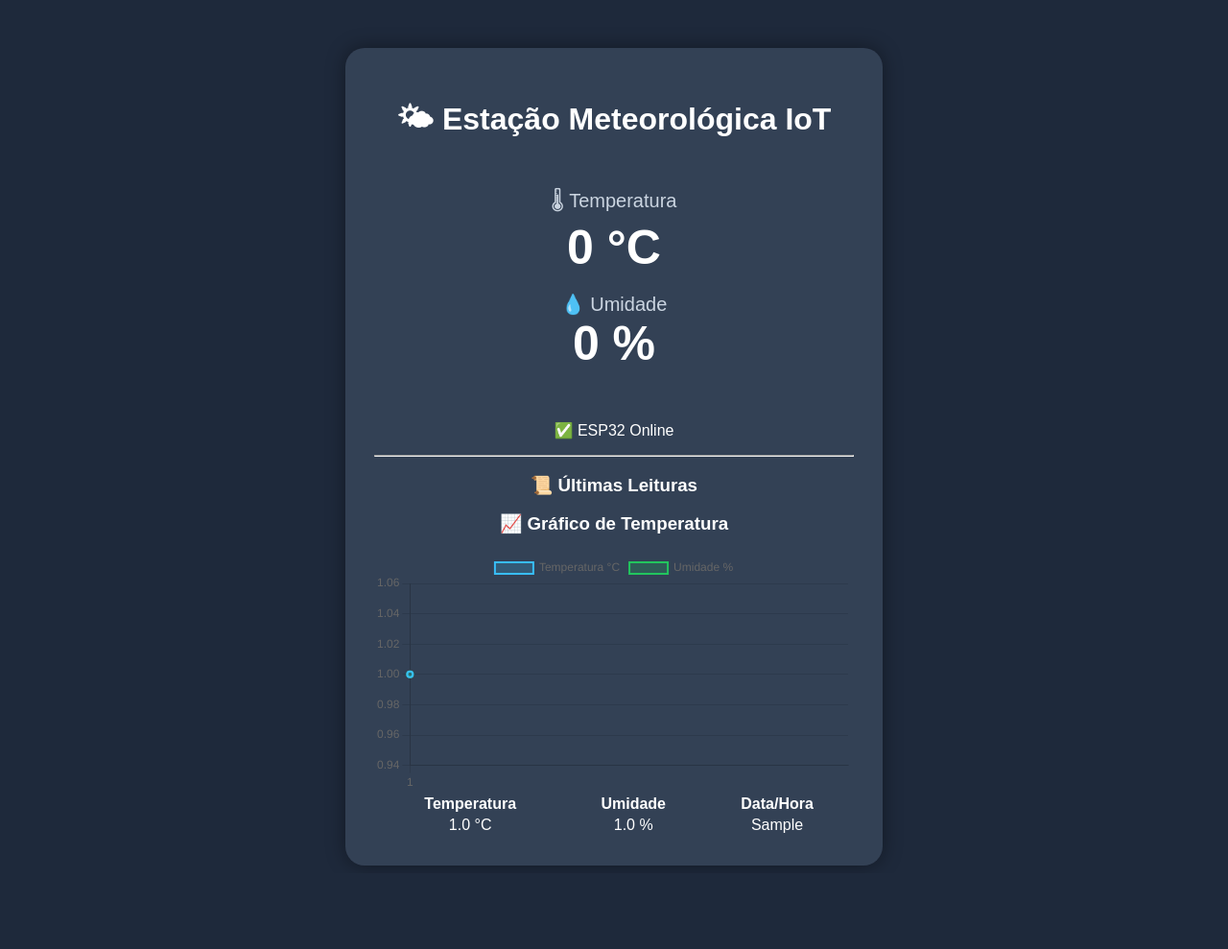
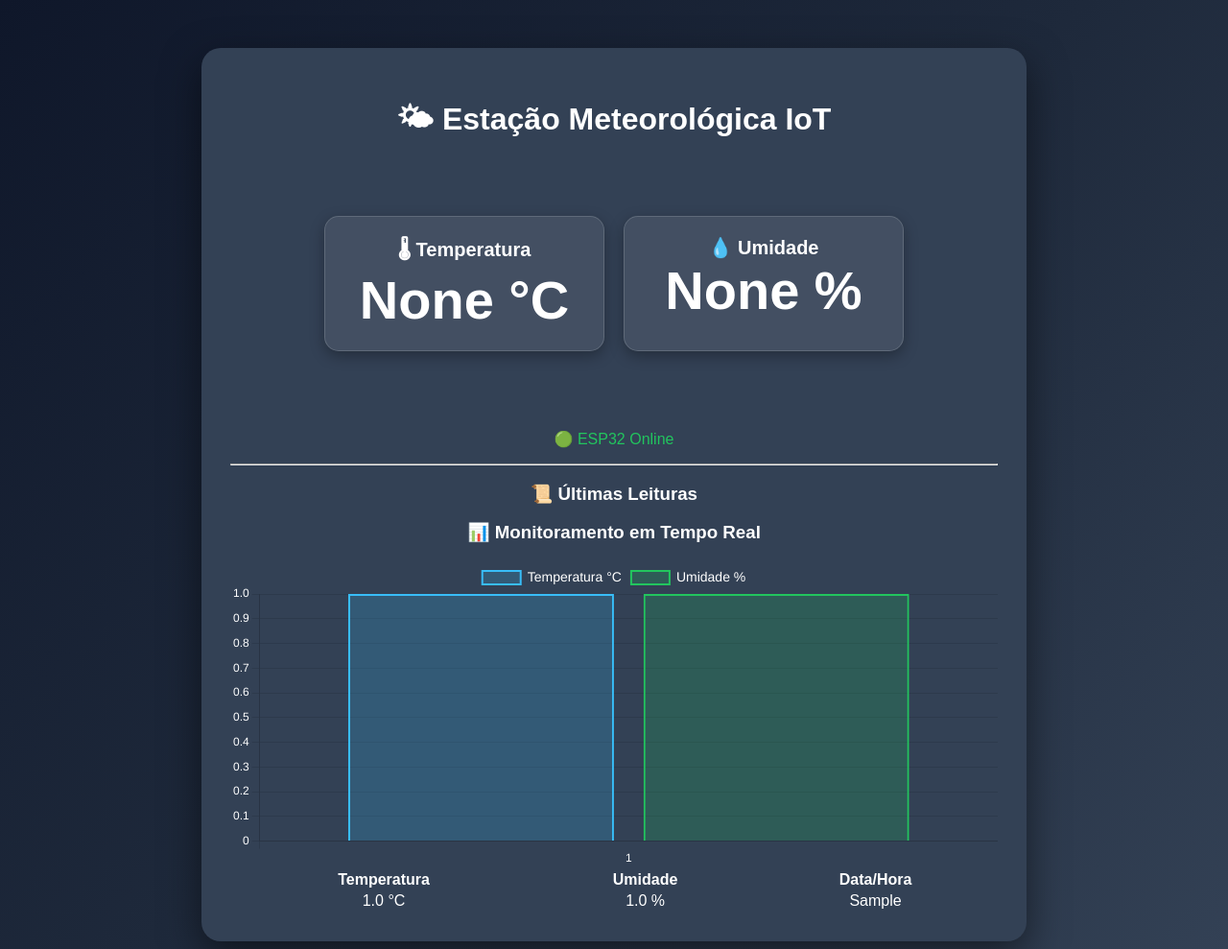
Before and after one commit to DanRod1981/estacao-meteorologica-iot, a Flask app: page / in a window 1280 px wide. Shown: the whole page at 96% size. Before the commit the page ends 902 px from the top, so only its background shows below. Run offline with Flask 3, Linux system fonts and the light colour scheme; tables that the repository leaves empty hold one stand-in row (values such as "Sample post").

Commit message:
Melhorias visuais e dashboard em tempo real

```diff
--- a/static/css/estilo.css
+++ b/static/css/estilo.css
@@ -1,5 +1,10 @@
 body {
-background: #1e293b;
+background: linear-gradient(
+135deg,
+#0f172a,
+#1e293b,
+#334155
+);
 color: white;
 font-family: Arial, sans-serif;
 text-align: center;
@@ -8,19 +13,43 @@
 
 .card {
 background: #334155;
-width: 500px;
+width: 800px;
+max-width: 95%;
 margin: auto;
 padding: 30px;
 border-radius: 20px;
-box-shadow: 0 0 20px rgba(0,0,0,0.4);
+box-shadow: 0 15px 40px rgba(0,0,0,0.5);
 }
 
 .valor {
-font-size: 50px;
-font-weight: bold;
+    font-size: 56px;
+    font-weight: bold;
 }
 
 .titulo {
-font-size: 20px;
-color: #cbd5e1;
+    font-size: 20px;
+    color: #ffffff;
+    font-weight: bold;
 }
+
+.painel-sensores {
+    display: flex;
+    justify-content: center;
+    gap: 20px;
+    margin: 30px 0;
+    flex-wrap: wrap;
+}
+
+.sensor-card {
+    background: rgba(255,255,255,0.08);
+    padding: 20px;
+    border-radius: 15px;
+    min-width: 250px;
+    box-shadow: 0 5px 15px rgba(0,0,0,0.3);
+    border: 1px solid rgba(255,255,255,0.15);
+    transition: 0.3s;
+}
+
+.sensor-card:hover {
+    transform: translateY(-3px);
+}
--- a/static/js/grafico.js
+++ b/static/js/grafico.js
@@ -1,7 +1,7 @@
 const ctx = document.getElementById('graficoTemperatura');
 
 const grafico = new Chart(ctx, {
-    type: 'line',
+    type: 'bar',
     data: {
         labels: temperaturas.map((_, i) => i + 1),
         datasets: [
@@ -23,9 +23,33 @@
         }
         ]
     },
-    options: {
-        responsive: true
+   options: {
+    responsive: true,
+
+    plugins: {
+        legend: {
+            labels: {
+                color: 'white',
+                font: {
+                    size: 14
+                }
+            }
+        }
+    },
+
+    scales: {
+        x: {
+            ticks: {
+                color: 'white'
+            }
+        },
+        y: {
+            ticks: {
+                color: 'white'
+            }
+        }
     }
+}
 });
 
 async function atualizarGrafico() {
--- a/templates/index.html
+++ b/templates/index.html
@@ -16,6 +16,9 @@
 
 <br>
 
+<div class="painel-sensores">
+
+    <div class="sensor-card">
         <div class="titulo">
             🌡 Temperatura
         </div>
@@ -23,9 +26,9 @@
         <div class="valor" id="temperaturaAtual">
             {{temperatura}} °C
         </div>
+    </div>
 
-<br>
-
+    <div class="sensor-card">
         <div class="titulo">
             💧 Umidade
         </div>
@@ -33,18 +36,23 @@
         <div class="valor" id="umidadeAtual">
             {{umidade}} %
         </div>
+    </div>
+
+</div>
 
 <br><br>
 
-<p>✅ ESP32 Online</p>
+<p style="color:#22c55e;">
+🟢 ESP32 Online
+</p>
 
 <hr>
 
 <h3>📜 Últimas Leituras</h3>
 
-<h3>📈 Gráfico de Temperatura</h3>
+<h3>📊 Monitoramento em Tempo Real</h3>
 
-<canvas id="graficoTemperatura"></canvas>
+<canvas id="graficoTemperatura" height="120"></canvas>
 
 <table style="width:100%; color:white;">
 
```
Lines whose indentation alone changed are shown as unchanged.
